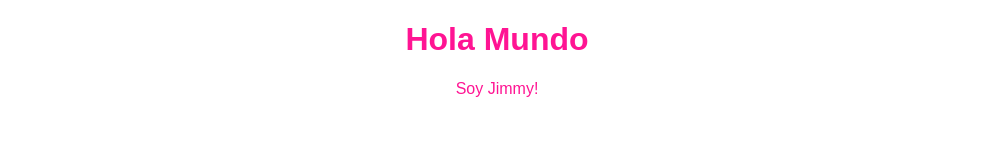
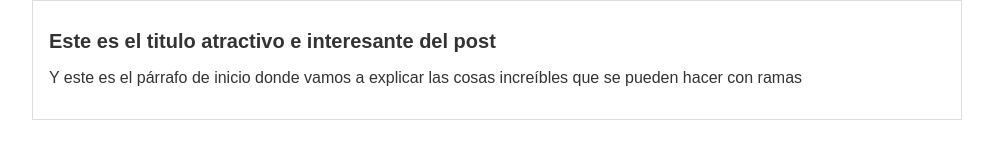
Before and after one commit to Jimmy-Santinez/hyperBlog, a plain HTML site: page index.html in a window 1280 px wide. Shown: the whole page, without its empty margins (143-1136 px from the left). Drawn offline with Linux system fonts and the light colour scheme.

Commit message:
Commit al master de index.html en su version más reciente

```diff
--- a/css/estilos.css
+++ b/css/estilos.css
@@ -1,5 +1,20 @@
 body{
-    color: deeppink;
-    text-align: center;
+    color: #333;
+    text-align: left;
     font-family: Arial, Helvetica, sans-serif;
+    font-size: 16px;
+    margin: 0;
+    padding: 0;
 }
+
+#container{
+    width: 70%;
+    padding: 1em;
+    text-align: left;
+    border: 1px solid #ddd;
+    margin: 0 auto;
+}
+
+#container h1{
+    font-size: 20px;
+}
--- a/index.html
+++ b/index.html
@@ -7,7 +7,11 @@
     <title>blogPost</title>
 </head>
 <body>
-    <h1>Hola Mundo</h1>
-    <p>Soy Jimmy!</p>
+    <div id="container">
+        <div id="post">
+            <h1>Este es el titulo atractivo e interesante del post</h1>
+            <p>Y este es el párrafo de inicio donde vamos a explicar las cosas increíbles que se pueden hacer con ramas</p>
+        </div>
+    </div>
 </body>
 </html>
```
